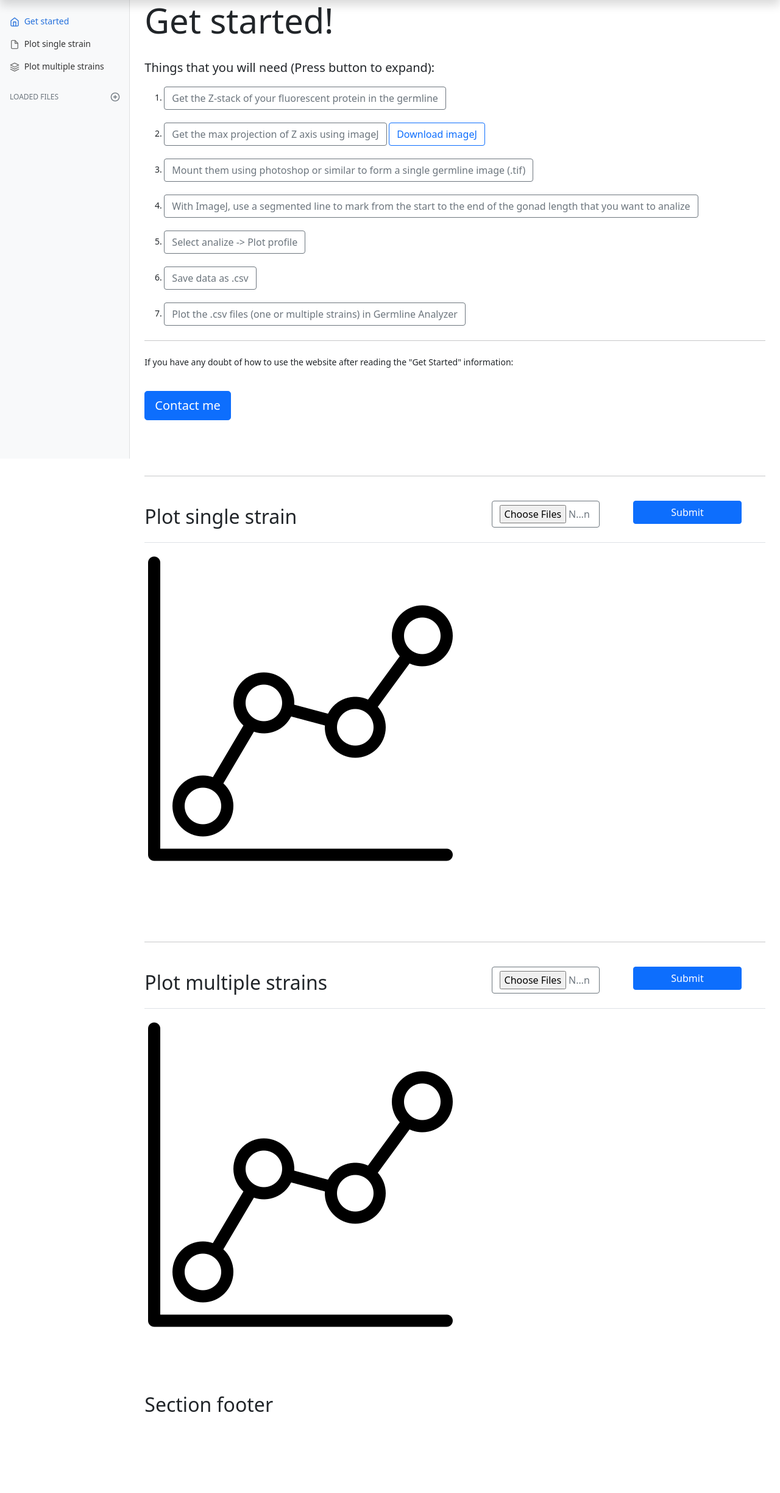
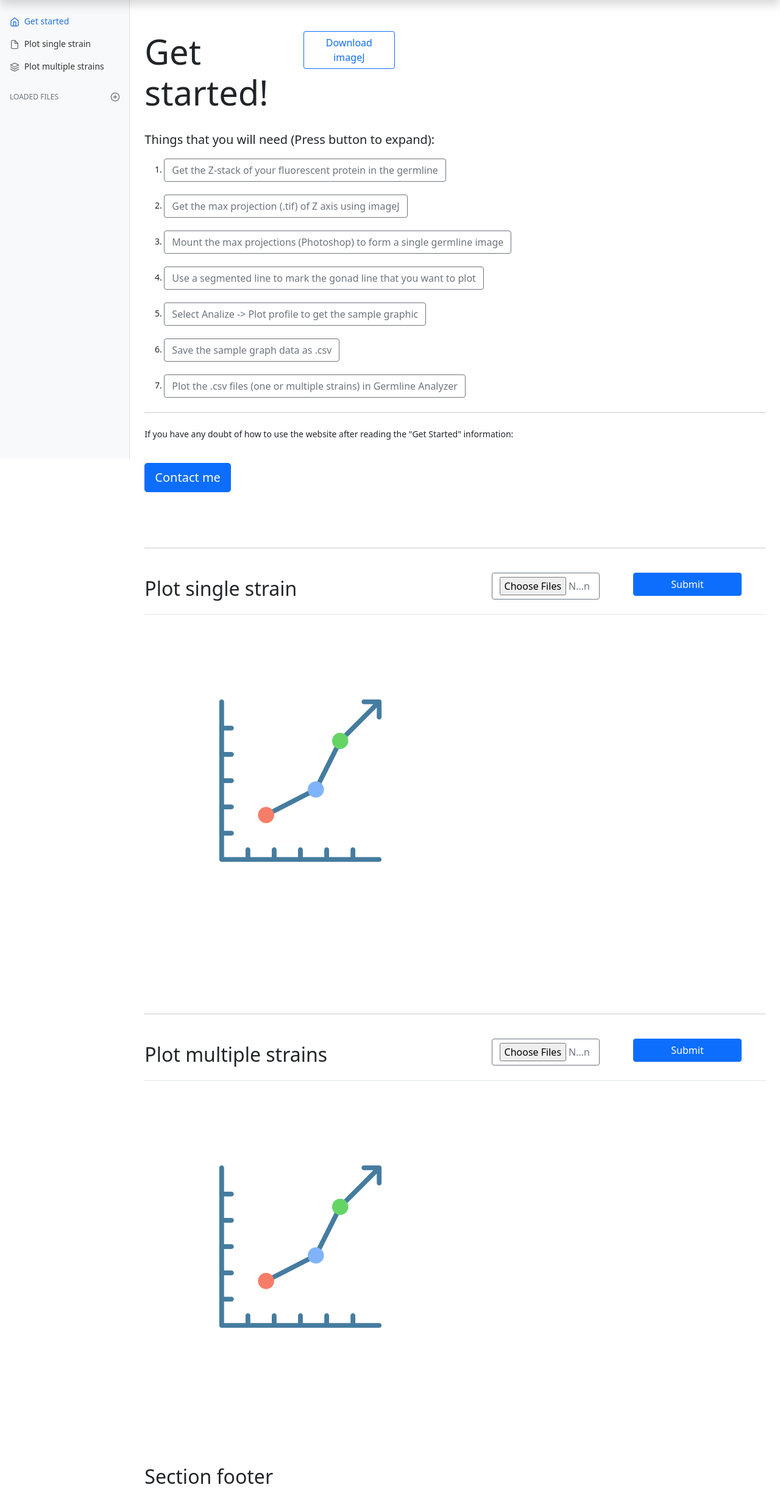
Before and after one commit to dpuertamartos/Germline-Analyzer, a Flask app: page / in a window 1280 px wide. Shown: the part 48-2496 px from the top of the page at 61% size. Before the commit the page ends 2363 px from the top, so only its background shows below. Run offline with Flask 2, Linux system fonts and the light colour scheme; some libraries are stand-ins or nearby versions.

Commit message:
Finished v1 get-started and changed placeholder graphs

```diff
--- a/static/css/dashboard.css
+++ b/static/css/dashboard.css
@@ -108,9 +108,17 @@ body {
 }
 
 .get-started{
-  padding: 0% 0% 5%;
+  padding: 5% 0% 5%;
 }
 
 .sectcontainer{
  padding: 5% 0% 0%;
 }
+
+.germlineimg{
+width: 50%;
+}
+
+.stepimg{
+width: 30%;
+}
--- a/templates/index.html
+++ b/templates/index.html
@@ -99,7 +99,16 @@
 
     <main class="col-md-9 ms-sm-auto col-lg-10 px-md-4">
         <div class="jumbotron get-started" id="getstarted">
-            <h1 class="display-4">Get started!</h1>
+            <div class="row justify-content-start">
+                <div class="col-lg-3">
+                    <h1 class="display-4">Get started!</h1>
+                </div>
+                <div class="col-lg-2 donwload-button">
+                    <a href="https://imagej.net/downloads" class="btn btn-outline-primary" type="button">
+                Download imageJ</a>
+                </div>
+            </div>
+
             <br>
             <p class="lead">Things that you will need (Press button to expand):
             <ol>
@@ -109,54 +118,61 @@
             </li>
             <div class="collapse" id="collapse1">
                 <div class="card card-body">
-                    Anim pariatur cliche reprehenderit, enim eiusmod high life accusamus terry richardson ad squid. Nihil anim keffiyeh helvetica, craft beer labore wes anderson cred nesciunt sapiente ea proident.
+                    <img class="stepimg" src="../static/images/GetStarted-1.PNG" alt="GetStarted-1.PNG">
                 </div>
             </div>
             <br>
             <li><button class="btn btn-outline-secondary" type="button" data-bs-toggle="collapse" data-bs-target="#collapse2" aria-expanded="false" aria-controls="collapse2">
-                Get the max projection of Z axis using imageJ
-            </button>     <button class="btn btn-outline-primary" type="button">
-                Download imageJ
+                Get the max projection (.tif) of Z axis using imageJ
             </button></li>
             <div class="collapse" id="collapse2">
                 <div class="card card-body">
-                    Anim pariatur cliche reprehenderit, enim eiusmod high life accusamus terry richardson ad squid. Nihil anim keffiyeh helvetica, craft beer labore wes anderson cred nesciunt sapiente ea proident.
+                    <div class="row">
+                    <div class="col sm-6"><img class="germlineimg" src="../static/images/GetStarted -2a.png" alt="GetStarted -2a.png"></div>
+                    <div class="col sm-6"><img class="germlineimg" src="../static/images/GetStarted -2b.png" alt="GetStarted -2b.png"></div>
+                    </div>
                 </div>
             </div>
             <br>
             <li><button class="btn btn-outline-secondary" type="button" data-bs-toggle="collapse" data-bs-target="#collapse3" aria-expanded="false" aria-controls="collapse3">
-                Mount them using photoshop or similar to form a single germline image (.tif)
+                Mount the max projections (Photoshop) to form a single germline image
             </button></li>
             <div class="collapse" id="collapse3">
                 <div class="card card-body">
-                    Anim pariatur cliche reprehenderit, enim eiusmod high life accusamus terry richardson ad squid. Nihil anim keffiyeh helvetica, craft beer labore wes anderson cred nesciunt sapiente ea proident.
+                    <p>Save as .tif and open with imageJ for next steps</p>
+                    <br>
+                    <img class="germlineimg" src="../static/images/fullgermline-show.jpg" alt="germline-example.jpg">
                 </div>
             </div>
             <br>
             <li><button class="btn btn-outline-secondary" type="button" data-bs-toggle="collapse" data-bs-target="#collapse4" aria-expanded="false" aria-controls="collapse4">
-                With ImageJ, use a segmented line to mark from the start to the end of the gonad length that you want to analize
+                Use a segmented line to mark the gonad line that you want to plot
             </button></li>
             <div class="collapse" id="collapse4">
                 <div class="card card-body">
-                    Anim pariatur cliche reprehenderit, enim eiusmod high life accusamus terry richardson ad squid. Nihil anim keffiyeh helvetica, craft beer labore wes anderson cred nesciunt sapiente ea proident.
+                    <p>Right click to switch from straight line to segmented line. Double-click to change line width.</p>
+                    <br>
+                    <img class="germlineimg" src="../static/images/GetStarted - 4.PNG" alt="GetStarted - 4.PNG">
                 </div>
             </div>
             <br>
             <li><button class="btn btn-outline-secondary" type="button" data-bs-toggle="collapse" data-bs-target="#collapse5" aria-expanded="false" aria-controls="collapse5">
-                Select analize -> Plot profile
+                Select Analize -> Plot profile to get the sample graphic
             </button></li>
             <div class="collapse" id="collapse5">
                 <div class="card card-body">
-                    Anim pariatur cliche reprehenderit, enim eiusmod high life accusamus terry richardson ad squid. Nihil anim keffiyeh helvetica, craft beer labore wes anderson cred nesciunt sapiente ea proident.
+                   <img class="germlineimg" src="../static/images/GetStarted-5.PNG" alt="GetStarted-5.PNG">
                 </div>
             </div>
             <br>
             <li><button class="btn btn-outline-secondary" type="button" data-bs-toggle="collapse" data-bs-target="#collapse6" aria-expanded="false" aria-controls="collapse6">
-                Save data as .csv
+                Save the sample graph data as .csv
             </button></li>
             <div class="collapse" id="collapse6">
                 <div class="card card-body">
-                    Anim pariatur cliche reprehenderit, enim eiusmod high life accusamus terry richardson ad squid. Nihil anim keffiyeh helvetica, craft beer labore wes anderson cred nesciunt sapiente ea proident.
+                    <p>Each file represents the fluorescence intensity of one gonad.</p>
+                    <br>
+                    <img class="germlineimg" src="../static/images/GetStarted-6.PNG" alt="GetStarted-6.PNG">
                 </div>
             </div>
             <br>
@@ -165,7 +181,10 @@
             </button></li>
             <div class="collapse" id="collapse7">
                 <div class="card card-body">
-                    Anim pariatur cliche reprehenderit, enim eiusmod high life accusamus terry richardson ad squid. Nihil anim keffiyeh helvetica, craft beer labore wes anderson cred nesciunt sapiente ea proident.
+                     <ul>
+                     <li>"Plot single strain" will group several samples/files of the same strain/experiment.</li>
+                     <li>"Plot multiple strains" will group several samples/files for multiple strains in the same graph.</li>
+                     </ul>
                 </div>
             </div>
             </ol>
@@ -216,7 +235,7 @@
         </div>
       </div>
 
-      <img class="img-fluid graph-img" src="{{ image }}" alt="Not Found" onerror=this.src="../static/images/graph_icon.png">
+      <img class="img-fluid graph-img" src="{{ image }}" alt="Not Found" onerror=this.src="../static/images/line-graph.png">
         <hr class="my-4">
         <div class="d-flex justify-content-between flex-wrap flex-md-nowrap align-items-center pt-3 pb-2 mb-3 border-bottom sectcontainer" id="plotmultiple">
             <h1 class="h2">Plot multiple strains</h1>
@@ -254,7 +273,7 @@
                 </div>
             </div>
         </div>
-      <img class="img-fluid graph-img" src="{{ image }}" alt="Not Found" onerror=this.src="../static/images/graph_icon.png">
+      <img class="img-fluid graph-img" src="{{ image }}" alt="Not Found" onerror=this.src="../static/images/line-graph.png">
       <h2>Section footer</h2>
     </main>
   </div>
```
Also changed, not shown: static/images/GetStarted - 4.PNG (added), static/images/GetStarted -2a.png (added), static/images/GetStarted -2b.png (added), static/images/GetStarted-1.PNG (added), static/images/GetStarted-5.PNG (added), static/images/GetStarted-6.PNG (added), static/images/fullgermline-show.jpg (added), static/images/graph_icon.png (deleted), static/images/line-graph.png (added).
